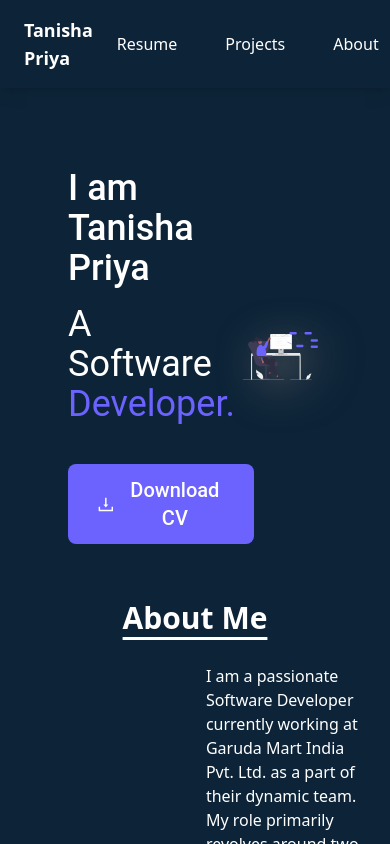
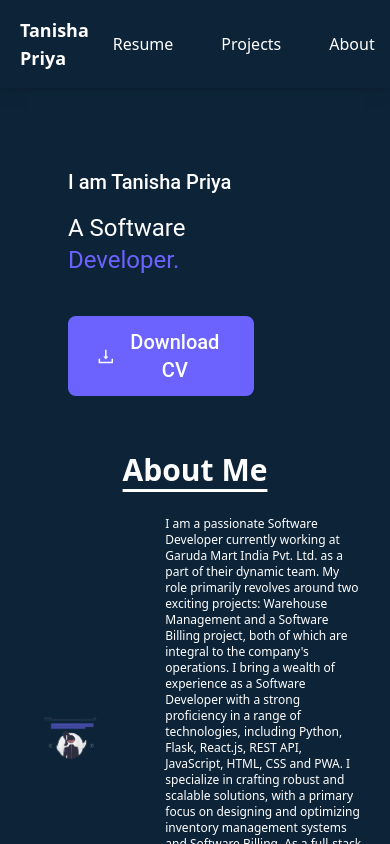
Before and after one commit to Tanipriya/PortfolioBlog, a React (Create React App) app: page / in a window 390 px wide. Shown: the top 844 px of the page. Built offline with nearby package versions, Linux system fonts and the light colour scheme.

Commit message:
responsive

```diff
--- a/src/Portfolio/About.js
+++ b/src/Portfolio/About.js
@@ -10,9 +10,9 @@
     <>
       <div className="bg-[#0D2438] p-5 font-roboto">
         <div className=" flex items-center justify-between m-2 mt-5 pb-7 w-full">
-          <div className="flex flex-col w-1/2 justify-center items-start ml-5 text-white">
-            <h1 className="font-medium text-4xl mb-4">I am Tanisha Priya</h1>
-            <h1 className="text-4xl mb-6"> A Software <span className="text-[#6C63FF]">Developer.</span></h1>
+          <div className="flex flex-col w-1/2 justify-center items-start ml-5 text-white xs:w-full">
+            <h1 className="font-medium text-4xl mb-4 xs:text-xl ">I am Tanisha Priya</h1>
+            <h1 className="text-4xl mb-6 xs:text-2xl" > A Software <span className="text-[#6C63FF]">Developer.</span></h1>
             <button className="pl-7 pr-7 pt-2 pb-2 text-xl mt-4 font-medium  rounded-lg bg-[#6C63FF] flex items-center justify-center hover:bg-[#8680ec]">
               {" "}
               <AiOutlineDownload size={25} />
@@ -23,7 +23,7 @@
             </button>
           </div>
           <div className="flex w-1/2 mr-5 p-5">
-            <img src={image} className="aboutimg" alt="" />
+            <img src={image} className="aboutimg block xs:hidden" alt="" />
           </div>
         </div>
       </div>
@@ -32,13 +32,13 @@
 
       <div className="bg-[#0D2438] w-full flex  justify-center mb-20">
         <div className="p-2  gap-5 text-white flex  items-center ">
-          <div className="flex w-2/5 flex-col p-2">
+          <div className="flex w-2/5 flex-col p-2 ">
             <img src={img1} alt=""/>
 
           </div>
 
-          <div className="flex  ml-8 mt-5  flex-col  w-6/12 ">
-            <p className="font-medium text-base">
+          <div className="flex  ml-8 mt-5  flex-col  w-6/12 xs:w-full ">
+            <p className="font-medium text-base xs:text-xs ">
               I am a passionate Software Developer currently working at Garuda
               Mart India Pvt. Ltd. as a part of their dynamic team. My role
               primarily revolves around two exciting projects: Warehouse
@@ -56,6 +56,7 @@
 
             </p>
           </div>
+
         </div>
       </div>
     </>
--- a/src/Portfolio/Navbar.js
+++ b/src/Portfolio/Navbar.js
@@ -33,7 +33,7 @@
   return (
     <>
       <div className="relative w-full bg-[#0D2438] text-white shadow-lg mb-5">
-        <div className="flex  items-center justify-between px-4 py-2 sm:px-6 lg:px-8">
+        <div className="flex  items-center justify-between px-4 py-2 sm:px-6 xs:px-3 lg:px-8">
           <div className="inline-flex items-center space-x-2">
             <span>
               <img className="w-[60px]  rounded-3xl" src={imgLogo} alt="" />
@@ -77,7 +77,7 @@
                           alt=""
                         />
                         <path
-                          d="M23.2732 0.2528C20.8078 1.18964 2.12023 12.2346 1.08477 13.3686C0 14.552 0 14.7493 0 27.7665C0 39.6496 0.0986153 41.1289 0.83823 42.0164C2.12023 43.5449 23.2239 55.4774 24.6538 55.5267C25.9358 55.576 46.1027 44.3832 48.2229 42.4602C49.3077 41.474 49.3077 41.3261 49.3077 27.8158C49.3077 14.3055 49.3077 14.1576 48.2229 13.1714C46.6451 11.7415 27.1192 0.450027 25.64 0.104874C24.9497 -0.0923538 23.9142 0.00625992 23.2732 0.2528ZM20.2161 21.8989C20.2161 22.4906 18.9835 23.8219 17.0111 25.3997C15.2361 26.7803 13.8061 27.9637 13.8061 28.0623C13.8061 28.1116 15.2361 29.0978 16.9618 30.2319C18.6876 31.3659 20.2655 32.6479 20.4134 33.0917C20.8078 34.0286 19.871 35.2119 18.8355 35.2119C17.8001 35.2119 9.0233 29.3936 8.67815 28.5061C8.333 27.6186 9.36846 26.5338 14.3485 22.885C17.6521 20.4196 18.4904 20.0252 19.2793 20.4196C19.7724 20.7155 20.2161 21.3565 20.2161 21.8989ZM25.6893 27.6679C23.4211 34.9161 23.0267 35.7543 22.1391 34.8668C21.7447 34.4723 22.1391 32.6479 23.6677 27.9637C26.2317 20.321 26.5275 19.6307 27.2671 20.3703C27.6123 20.7155 27.1685 22.7864 25.6893 27.6679ZM36.0932 23.2302C40.6788 26.2379 41.3198 27.0269 40.3337 28.1609C39.1503 29.5909 31.6555 35.2119 30.9159 35.2119C29.9298 35.2119 28.9436 33.8806 29.2394 33.0424C29.3874 32.6479 30.9652 31.218 32.7403 29.8867L35.9946 27.4706L32.5431 25.1532C30.6201 23.9205 29.0915 22.7371 29.0915 22.5892C29.0915 21.7509 30.2256 20.4196 30.9159 20.4196C31.3597 20.4196 33.6771 21.7016 36.0932 23.2302Z"
+                          d="M23.2732 0.2528C20.8078 1np.18964 2.12023 12.2346 1.08477 13.3686C0 14.552 0 14.7493 0 27.7665C0 39.6496 0.0986153 41.1289 0.83823 42.0164C2.12023 43.5449 23.2239 55.4774 24.6538 55.5267C25.9358 55.576 46.1027 44.3832 48.2229 42.4602C49.3077 41.474 49.3077 41.3261 49.3077 27.8158C49.3077 14.3055 49.3077 14.1576 48.2229 13.1714C46.6451 11.7415 27.1192 0.450027 25.64 0.104874C24.9497 -0.0923538 23.9142 0.00625992 23.2732 0.2528ZM20.2161 21.8989C20.2161 22.4906 18.9835 23.8219 17.0111 25.3997C15.2361 26.7803 13.8061 27.9637 13.8061 28.0623C13.8061 28.1116 15.2361 29.0978 16.9618 30.2319C18.6876 31.3659 20.2655 32.6479 20.4134 33.0917C20.8078 34.0286 19.871 35.2119 18.8355 35.2119C17.8001 35.2119 9.0233 29.3936 8.67815 28.5061C8.333 27.6186 9.36846 26.5338 14.3485 22.885C17.6521 20.4196 18.4904 20.0252 19.2793 20.4196C19.7724 20.7155 20.2161 21.3565 20.2161 21.8989ZM25.6893 27.6679C23.4211 34.9161 23.0267 35.7543 22.1391 34.8668C21.7447 34.4723 22.1391 32.6479 23.6677 27.9637C26.2317 20.321 26.5275 19.6307 27.2671 20.3703C27.6123 20.7155 27.1685 22.7864 25.6893 27.6679ZM36.0932 23.2302C40.6788 26.2379 41.3198 27.0269 40.3337 28.1609C39.1503 29.5909 31.6555 35.2119 30.9159 35.2119C29.9298 35.2119 28.9436 33.8806 29.2394 33.0424C29.3874 32.6479 30.9652 31.218 32.7403 29.8867L35.9946 27.4706L32.5431 25.1532C30.6201 23.9205 29.0915 22.7371 29.0915 22.5892C29.0915 21.7509 30.2256 20.4196 30.9159 20.4196C31.3597 20.4196 33.6771 21.7016 36.0932 23.2302Z"
                           fill="black"
                         />
                       </span>
--- a/src/Portfolio/Projects.js
+++ b/src/Portfolio/Projects.js
@@ -6,7 +6,12 @@
 import img5 from "../Asset/TicTacToe_OG-logo.jpg";
 import img6 from "../Asset/maxresdefault.jpg";
 import About from "./About";
-import { AiFillGithub } from "react-icons/ai";
+import { useNavigate } from "react-router-dom";
+
+
+const Projects = () => {
+
+  const navigate= useNavigate()
 
 const projectDetails = [
   {
@@ -29,7 +34,7 @@
 
   },
   {
-    img: <img className="h-[220px] rounded-md" src={img3} alt="" />,
+    img: <img className="h-[220px] rounded-md" src={img3} alt="" navigate = '/https://tanipriya.github.io/garudaMart/'/>,
     projectName: "Wikipedia Search",
     language: [{
       title: "JavaScript",
@@ -177,7 +182,9 @@
   },
 ];
 
-const Projects = () => {
+
+
+
   return (
     <>
    <div className="p-5">
@@ -210,7 +217,7 @@
 
                 <div className="w-80 object-cover">
 
-                  <h1>{item.img }   </h1><AiFillGithub className="left-50  -right-1/4 bottom-40"/>
+                  <h1>{item.img }   </h1>
                   <div className="p-4 flex flex-col">
                     <h1 className="text-xl mb-1 font-semibold text-white">
                       {item.projectName}
--- a/tailwind.config.js
+++ b/tailwind.config.js
@@ -5,6 +5,7 @@
   ],
   theme: {
     screens: {
+      xs: '350px',
       sm: '550px',
       md: '768px',
       lg: '976px',
```
